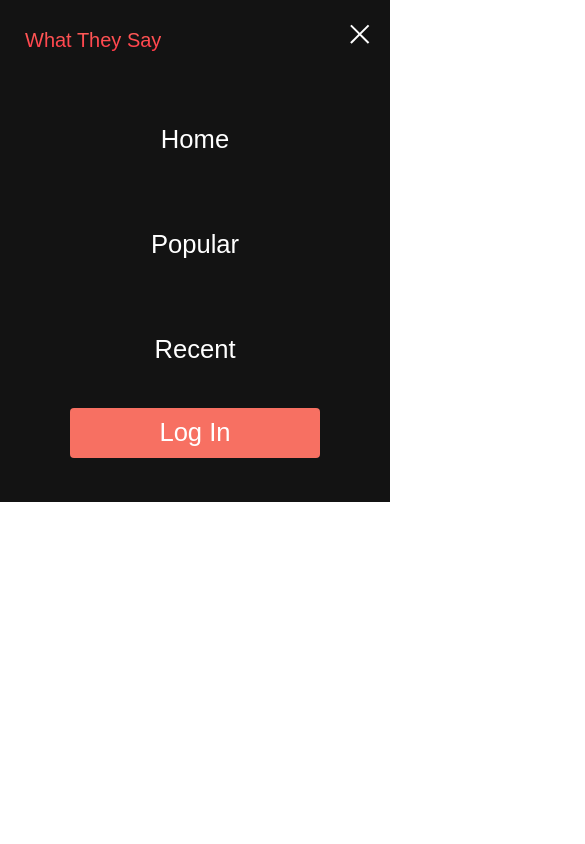
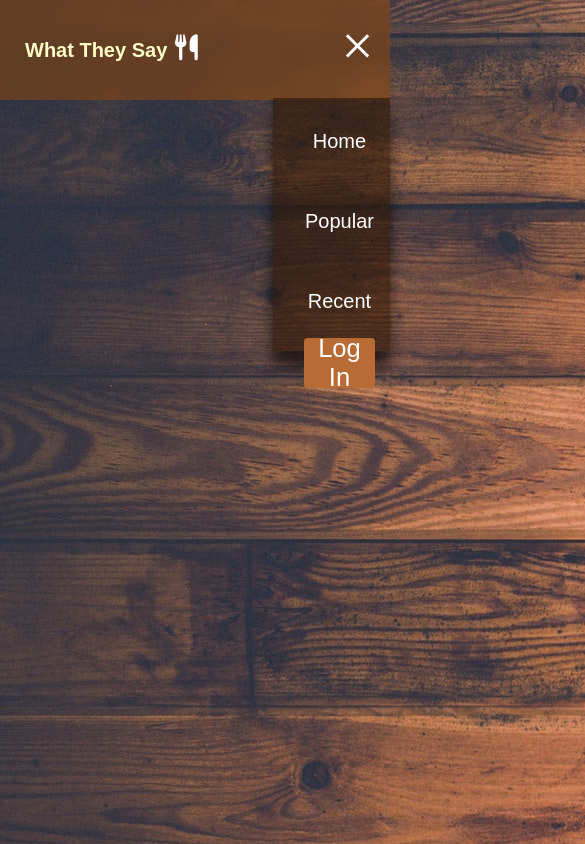
Before and after one commit to UnscriptedLogic/MovieReviewWebsite, a plain HTML site: page index.html in a window 390 px wide. Both pictures are taken after a click on the element 359 px from the left and 34 px from the top of the page. Shown: the top 844 px of the page, 585 px wide, since content can reach past the window. Drawn offline with Linux system fonts and the light colour scheme.

Commit message:
Branching Away from YouTube Tutorial. Custom Animations, GUI Layouts and Colours

```diff
--- a/app.js
+++ b/app.js
@@ -1,5 +1,7 @@
 const menu = document.querySelector('#mobile-menu')
 const menuLinks = document.querySelector('.navbar__menu')
+
+//element.addEventListener('click', function())
 
 menu.addEventListener('click', function() {
     menu.classList.toggle('is-active')
--- a/index.html
+++ b/index.html
@@ -6,12 +6,19 @@
 		<meta name="viewport" content="width=device-width, initial-scale=1.0" />
 		<title>WTS - Restaurants</title>
 		<link rel="stylesheet" href="./styles.css" />
+		<script
+			src="https://kit.fontawesome.com/bad3156c36.js"
+			crossorigin="anonymous"
+		></script>
 	</head>
-	<body>
+	<body background="images/wood_bg.jpg" alt="">
 		<nav class="navbar">
 			<div class="navbar__container">
 				<!--The Text Logo-->
-				<a href="/" id="navbar__logo">What They Say</a>
+				<a href="/" id="navbar__logo"> <b> What They Say </b></a>
+				<a href="/" id="navbar__logoIcon">
+					<i class="fas fa-utensils"></i>
+				</a>
 
 				<!--The Burger-->
 				<div class="navbar__toggle" id="mobile-menu">
--- a/styles.css
+++ b/styles.css
@@ -7,8 +7,10 @@
 }
 
 .navbar {
-    background: #131313;
-    height: 80px;
+    background: #a5531d52;
+    backdrop-filter: blur(7px);
+    /* background-image: linear-gradient(to top, #ffffff00 0%, #ffaa49a2 100%); */
+    height: 100px;
     display: flex;
     justify-content: center;
     align-items: center;
@@ -26,12 +28,11 @@
     width: 100%;
     max-width: 1300px;
     margin: 0 auto;
-    padding: 0 50px;
+    padding: 0 30px;
 }
 
 #navbar__logo {
-    background-color: #ff8177;
-    background-image: linear-gradient(to top, #ff0831 0%, #ff9271 100%);
+    background-color: #fffec7;
     background-size: 100%;
     -webkit-background-clip: text;
     -moz-background-clip: text;
@@ -42,7 +43,23 @@
     cursor: pointer;
     text-decoration: none;
     font-size: 2rem;
+    width: 100%;
 
+}
+
+#navbar__logoIcon {
+    background-color: #ffffff;
+    background-size: 100%;
+    -webkit-background-clip: text;
+    -moz-background-clip: text;
+    -webkit-text-fill-color: transparent;
+    -moz-text-fill-color: transparent;
+    display: flex;
+    align-items: center;
+    cursor: pointer;
+    text-decoration: none;
+    font-size: 2rem;
+    padding-right: 35rem;
 }
 
 .fa-gem {
@@ -68,6 +85,7 @@
     text-decoration: none;
     padding: 0 1rem;
     height: 100%;
+    font-size: 1.25rem;
 }
 
 .navbar__btn {
@@ -85,22 +103,28 @@
     text-decoration: none;
     padding: 10px 20px;
     height: 100%;
-    width: 100%;
+    width: 100px;
     border: none;
     outline: none;
     border-radius: 4px;
-    background: #f77062;
+    background: #b96b36;
     color: #fff;
 }
 
 .button:hover {
-    background: #ffa837;
+    /* color: rgb(144, 75, 10); */
+    background: #e2b478;
     transition: all 0.3s ease;
 }
 
 .navbar__links:hover {
-    color: #f77062;
+    color: #e69850;
     transition: all 0.3s ease;
+}
+
+.navbar:hover {
+    background-color: #92480b81;
+    transition: all 0.6s ease;
 }
 
 /*
@@ -121,25 +145,37 @@ to 960 and above
     .navbar__menu {
         display: grid;
         grid-template-columns: auto;
-        margin: 0;
-        width: 100%;
+        margin: 10;
+        width: 30%;
         position: absolute;
-        top: -1000px;
+        top: -10px;
         opacity: 0;
         transition: all 0.5s ease;
-        height: 50vh;
+        height: 30vh;
         z-index: -1;
-        background: #131313;
+        background: #1313132d;
+        position: relative;
+        font-size: 1.6rem;
     }
 
     .navbar__menu.active {
-        background: #131313;
-        top: 100%;
+        background: #2c140396;
+        top: 110%;
         opacity: 1;
         transition: all 0.5s ease;
         z-index: 99;
-        height: 50vh;
+        height: 30vh;
         font-size: 1.6rem;
+        box-shadow: 0px 15px 15px 0px rgba(0,0,0,0.65);
+
+        /*
+            This blur seems to work best only on stationary objects.
+            Moving elements with this filter lags the client.
+            Stack overflow proposes applying the filter server side
+            but I don't know how to do that.
+
+            backdrop-filter: blur(10px);
+        */
     }
 
     #navbar__logo {
@@ -147,10 +183,17 @@ to 960 and above
         font-size: 1.25rem;
     }
 
+    #navbar__logoIcon {
+        position: absolute;
+        height: 75px;
+        padding-left: 175px;
+        font-size: 26px;
+    }
+
     .navbar__toggle .bar {
-        width: 25px;
-        height: 2px;
-        margin: 5px auto;
+        width: 30px;
+        height: 3px;
+        margin: 7px auto;
         transition: all 0.3s ease-in-out;
         background: #fff;
         display: block;
@@ -164,7 +207,9 @@ to 960 and above
     .navbar__links {
         text-align: center;
         padding: 2rem;
+        margin: 0rem;
         width: 100%;
+        height: 50%;
         display: table;
     }
 
@@ -190,13 +235,14 @@ to 960 and above
 
     #mobile-menu.is-active .bar:nth-child(2) {
         opacity: 0;
+        /* transform: rotate(135deg); */
     }
 
     #mobile-menu.is-active .bar:nth-child(1) {
-        transform: translate(0, 7px) rotate(135deg);
+        transform: translate(0, 10px) rotate(135deg);
     }
 
     #mobile-menu.is-active .bar:nth-child(3) {
-        transform: translate(0, -7px) rotate(-135deg);
+        transform: translate(0, -10px) rotate(-135deg);
     }
 }
```
Also changed, not shown: images/wood_bg.jpg (added).
